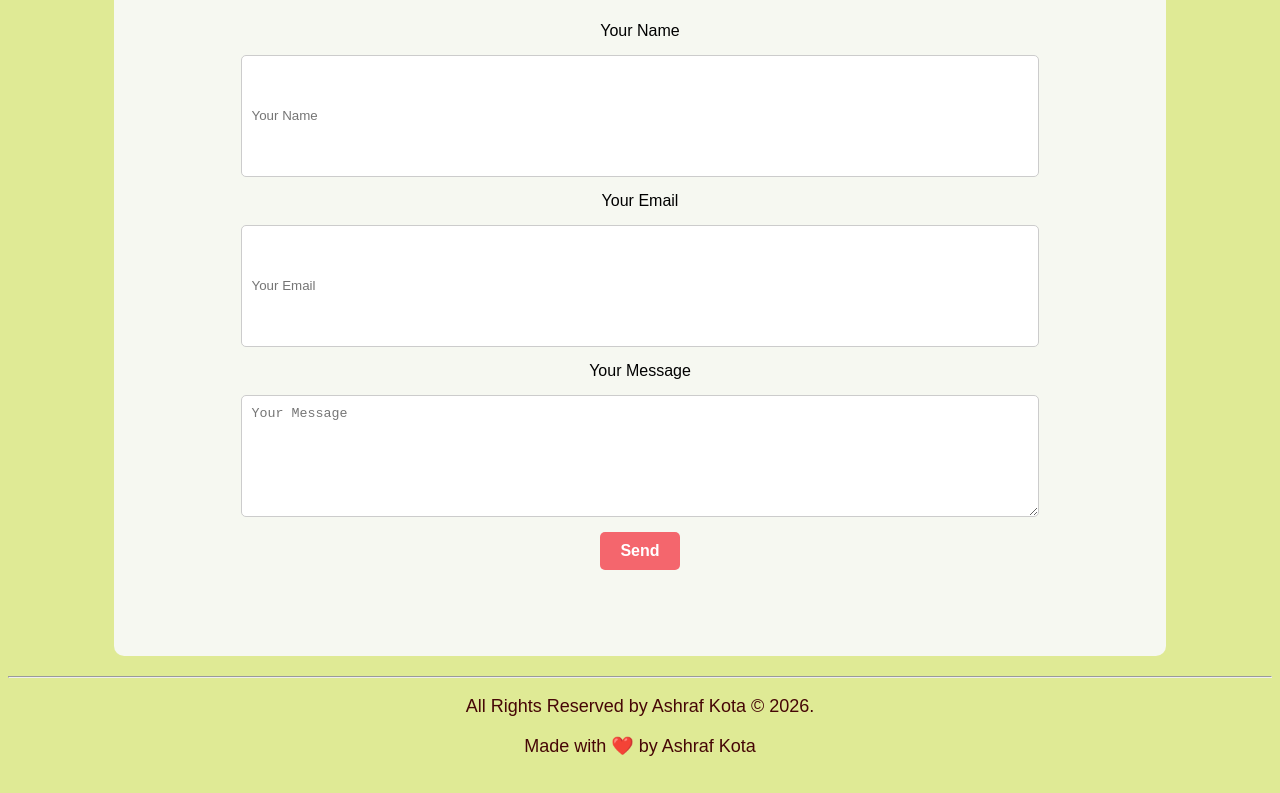
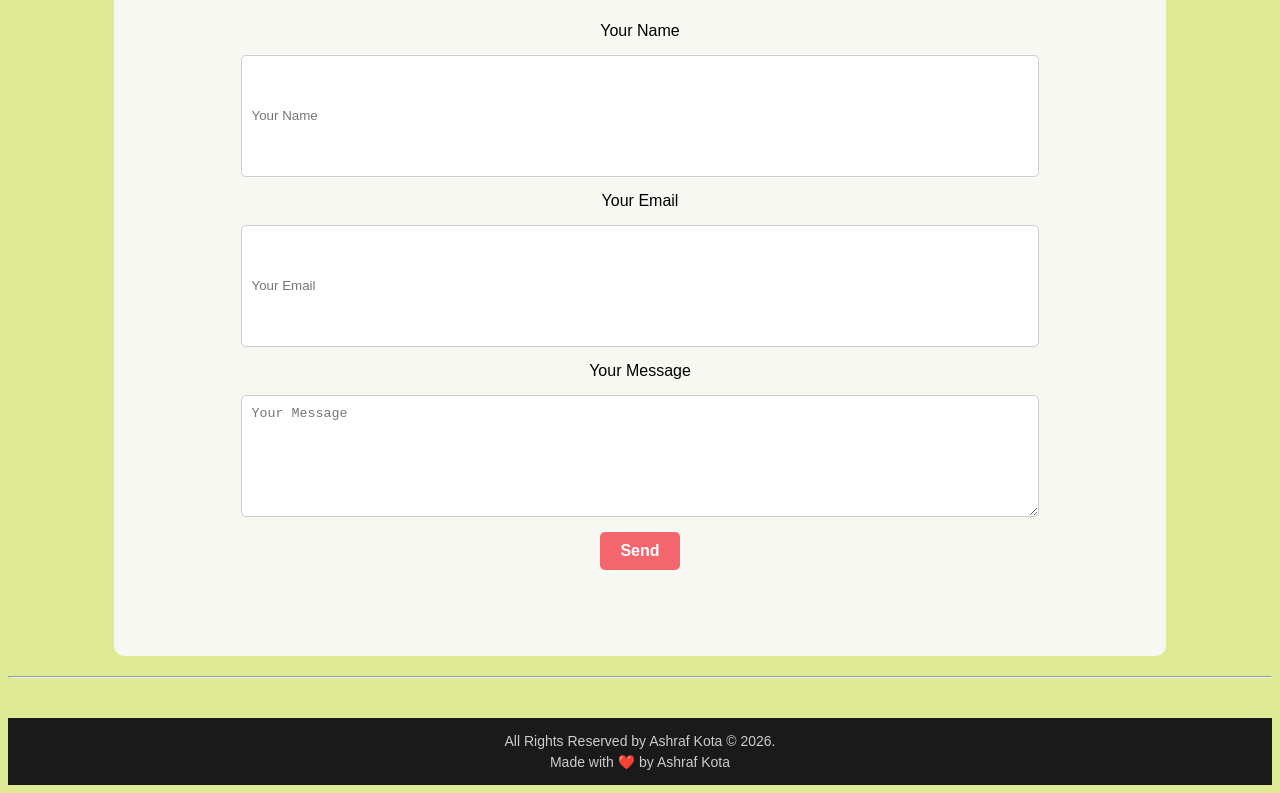
Before and after one commit to ashrafkota99/my-website, a plain HTML site: page index.html in a window 1280 px wide. Shown: the part 2085-2878 px from the top of the page. Drawn offline with Linux system fonts and the light colour scheme.

Commit message:
Add smooth scrolling and footer styles

```diff
--- a/style.css
+++ b/style.css
@@ -260,3 +260,22 @@ p {
 .nav-links a:hover {
     color: #25D366;
 }
+/* Smooth Scrolling */
+html {
+    scroll-behavior: smooth;
+}
+
+/* Footer */
+.footer {
+    background-color: #1a1a1a;
+    color: white;
+    text-align: center;
+    padding: 10px;
+    margin-top: 40px;
+}
+
+.footer p {
+    margin: 5px 0;
+    font-size: 14px;
+    color: #ccc;
+}
```
